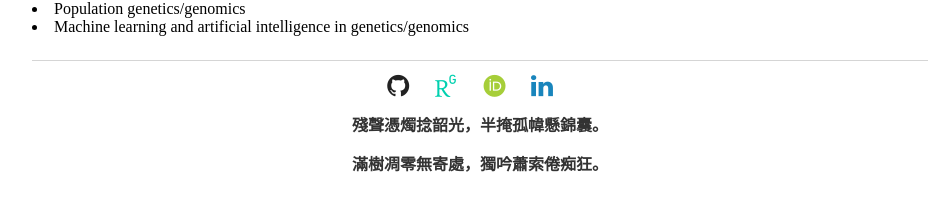
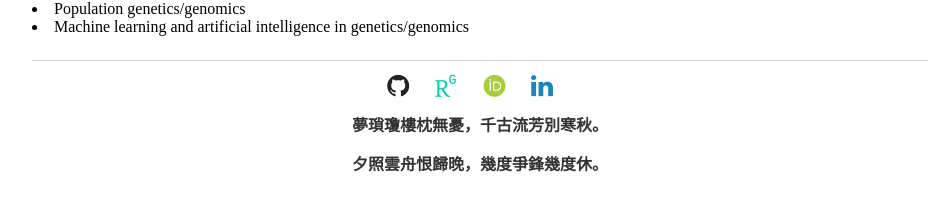
Before and after one commit to xin-huang/xin-huang.github.io, a Jekyll site: the page built from index.html, in a window 1280 px wide. Shown: the part 275-486 px from the top of the page, without its empty margins (160-1110 px from the left). Built offline with Jekyll 4.4.1, drawn with Linux system fonts in a browser that asks for light colours; some web fonts are replaced.

Commit message:
Update default.html

```diff
--- a/_layouts/default.html
+++ b/_layouts/default.html
@@ -43,8 +43,8 @@
                     <li><a href="https://www.linkedin.com/in/{{ site.linkedin_username }}">
                         <i class="fa fa-color fa-linkedin fa-2x"></i></a></li>
                     {% endif %}
-                    <p class="poem">殘聲憑燭捻韶光，半掩孤幃懸錦囊。</p>
-                    <p class="poem">滿樹凋零無寄處，獨吟蕭索倦痴狂。</p>
+                    <p class="poem">夢瑣瓊樓枕無憂，千古流芳別寒秋。</p>
+                    <p class="poem">夕照雲舟恨歸晚，幾度爭鋒幾度休。</p>
                 </ul>
 			</footer>
 		</body>
```
